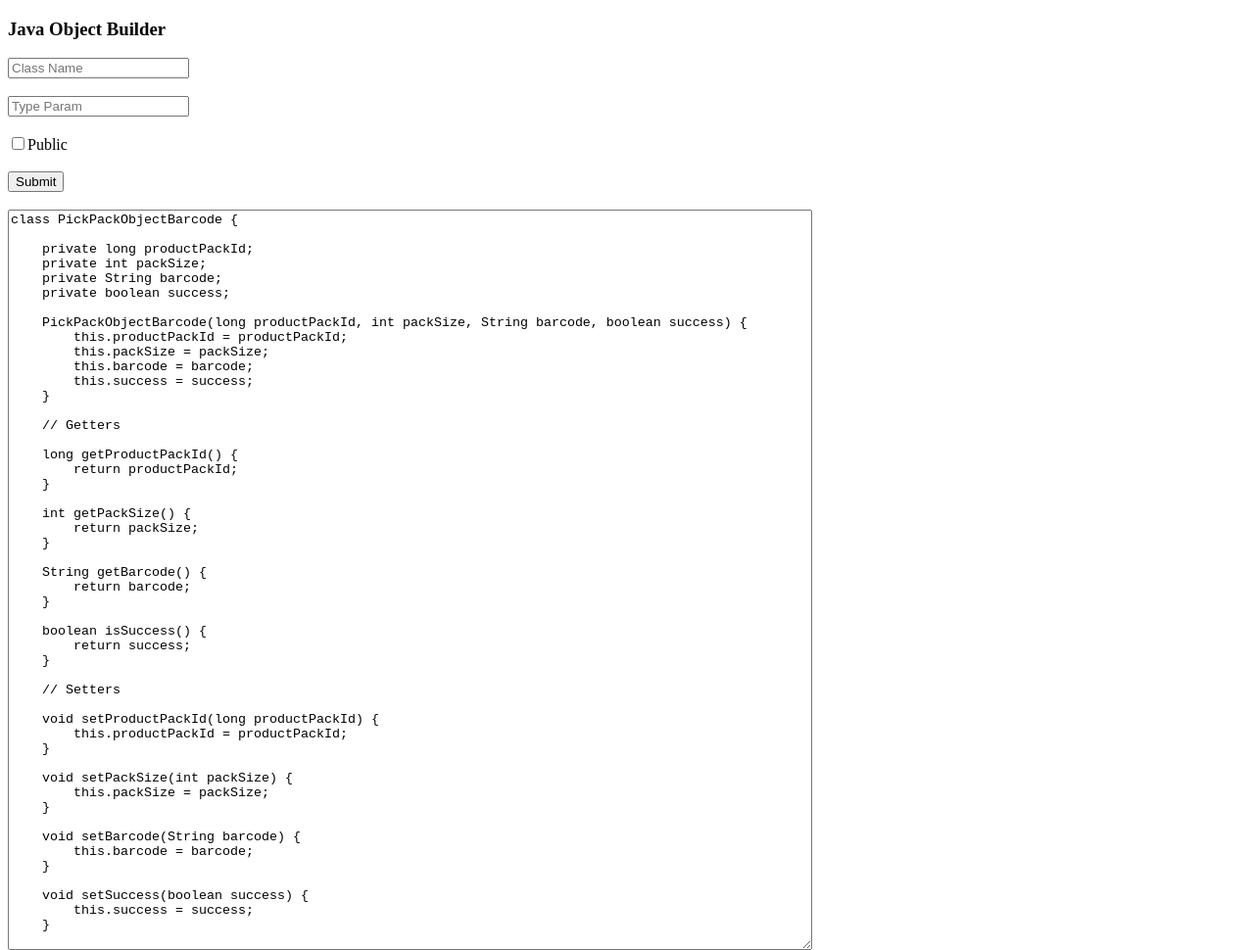
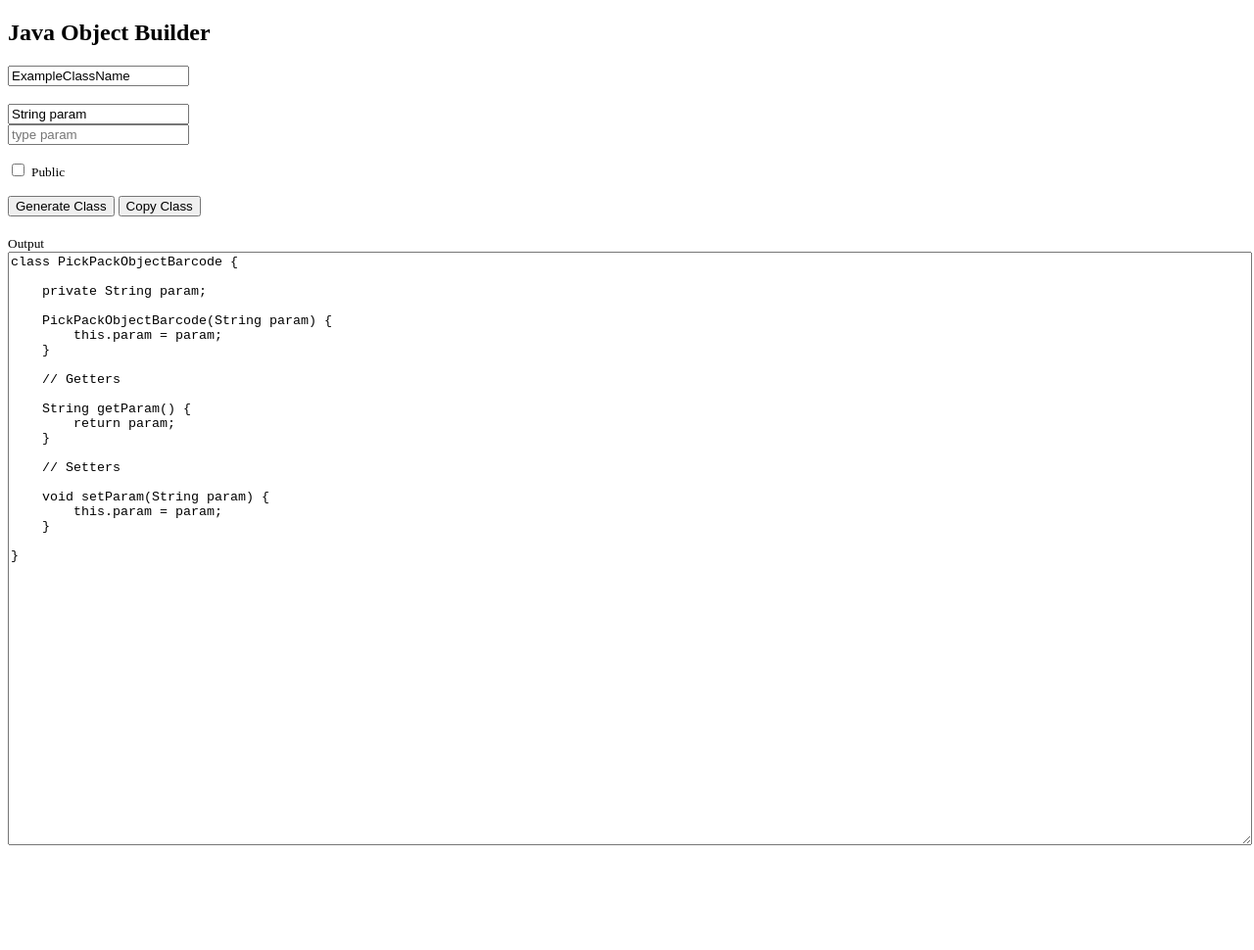
Before and after one commit to mononz/Tools, a plain HTML site: page index.html in a window 1280 px wide. Shown: the whole page at 98% size. After the commit the page ends 875 px from the top, so only its background shows below. Drawn offline with Linux system fonts and the light colour scheme.

Commit message:
Added copy. layout updates. adding example

```diff
--- a/index.html
+++ b/index.html
@@ -7,30 +7,32 @@
 
 <body>
 
-<h3>Java Object Builder</h3>
+<h2>Java Object Builder</h2>
 
-<input type="text" placeholder="Class Name" id="classNameInput">
+<input type="text" placeholder="Class Name" id="classNameInput" value="ExampleClassName">
 
 <br>
 <br>
 
 <div id="inputs">
-    <input type="text" onchange="newTextInput()" placeholder="Type Param">
+    <input id="first" type="text" value="String param"><br>
+    <input type="text" onchange="newTextInput()" placeholder="type param">
 </div>
 
-<br>
+<p>
+    <input type="checkbox" id="isPublic">
+    <label for="isPublic"><small>Public</small></label>
+</p>
 
-<input type="checkbox" id="isPublic">Public
+<button onclick="submit()">Generate Class</button>
+
+<button onclick="copy()">Copy Class</button>
 
 <br>
 <br>
 
-<button onclick="submit()">Submit</button>
-
-<br>
-<br>
-
-<textarea id="output" cols="100" rows="50">Output</textarea>
+<label for="output"><small>Output</small></label>
+<textarea id="output" rows="40" style="width:100%">Output</textarea>
 
 <script src="main.js"></script>
 
--- a/main.js
+++ b/main.js
@@ -36,6 +36,11 @@ function submit() {
       doStuff(className, array, isPublic)
     }
   }
+}
+
+function copy() {
+  document.getElementById('output').select();
+  document.execCommand('copy');
 }
 
 function doStuff(className, inputFields, isPublic) {
@@ -80,7 +85,7 @@ function doStuff(className, inputFields, isPublic) {
   constructor.push('    }');
 
   let output = '';
-  output += 'class ' + className + ' {';
+  output += (isPublic ? 'public ' : '') + 'class ' + className + ' {';
   output += '\n\n';
   output += declaration.join('\n');
   output += '\n\n';
@@ -103,6 +108,6 @@ function capitalizeFirstLetter(string) {
 }
 
 let className = 'PickPackObjectBarcode';
-let inputFields = ['long productPackId', 'int packSize', 'String barcode', 'boolean success'];
+let inputFields = ['String param'];
 
 doStuff(className, inputFields, false);
```
